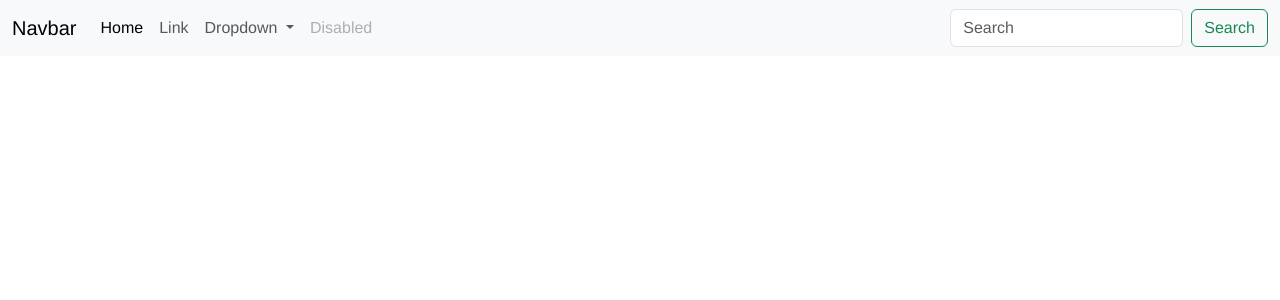
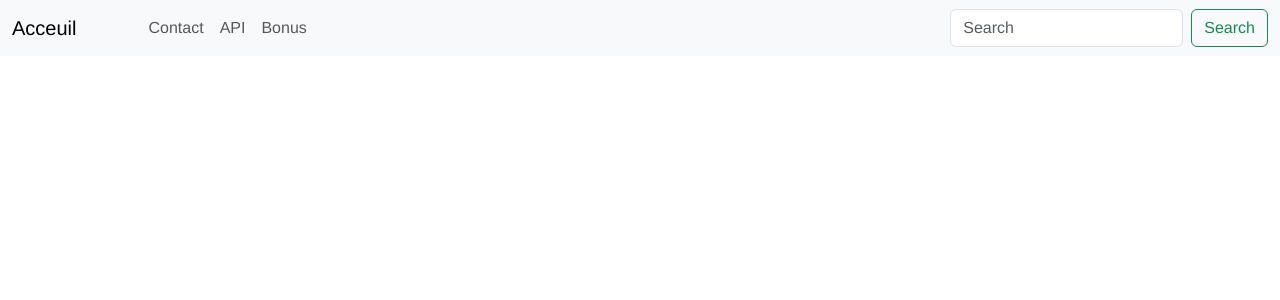
Before and after one commit to Enzobu/TDVueJS, a Vue app: page / in a window 1280 px wide. Shown: the top 300 px of the page. Built offline with nearby package versions, Linux system fonts and the light colour scheme.

Commit message:
Update NavigationComponent.vue

```diff
--- a/src/components/NavigationComponent.vue
+++ b/src/components/NavigationComponent.vue
@@ -1,35 +1,21 @@
 <template>
     <nav class="navbar navbar-expand-lg bg-body-tertiary">
         <div class="container-fluid">
-            <a class="navbar-brand" href="#">Navbar</a>
+            <a class="navbar-brand" href="#">Acceuil</a>
             <button class="navbar-toggler" type="button" data-bs-toggle="collapse" data-bs-target="#navbarSupportedContent"
                 aria-controls="navbarSupportedContent" aria-expanded="false" aria-label="Toggle navigation">
                 <span class="navbar-toggler-icon"></span>
             </button>
             <div class="collapse navbar-collapse" id="navbarSupportedContent">
                 <ul class="navbar-nav me-auto mb-2 mb-lg-0">
-                    <li class="nav-item">
-                        <a class="nav-link active" aria-current="page" href="#">Home</a>
+                    <li class="nav-item ms-5">
+                        <a class="nav-link" href="#">Contact</a>
                     </li>
                     <li class="nav-item">
-                        <a class="nav-link" href="#">Link</a>
-                    </li>
-                    <li class="nav-item dropdown">
-                        <a class="nav-link dropdown-toggle" href="#" role="button" data-bs-toggle="dropdown"
-                            aria-expanded="false">
-                            Dropdown
-                        </a>
-                        <ul class="dropdown-menu">
-                            <li><a class="dropdown-item" href="#">Action</a></li>
-                            <li><a class="dropdown-item" href="#">Another action</a></li>
-                            <li>
-                                <hr class="dropdown-divider">
-                            </li>
-                            <li><a class="dropdown-item" href="#">Something else here</a></li>
-                        </ul>
+                        <a class="nav-link" href="#">API</a>
                     </li>
                     <li class="nav-item">
-                        <a class="nav-link disabled" aria-disabled="true">Disabled</a>
+                        <a class="nav-link" href="#">Bonus</a>
                     </li>
                 </ul>
                 <form class="d-flex" role="search">
```
